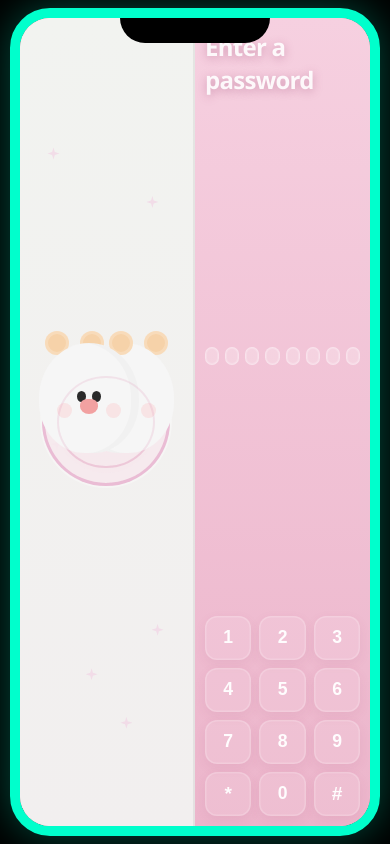
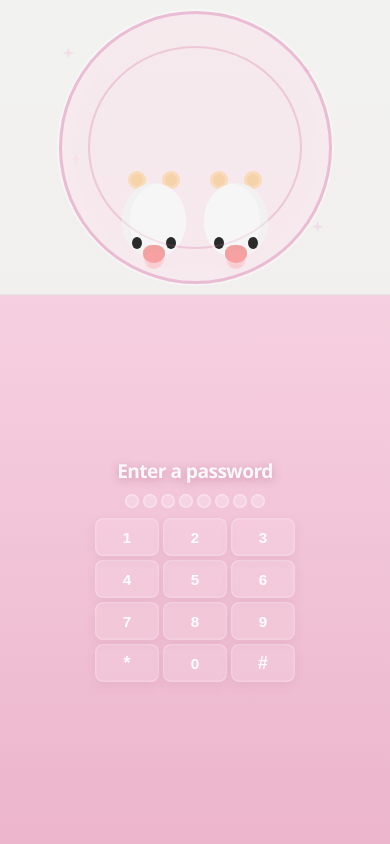
Before and after one commit to Yashguptavii/anniversary-3d-website, a plain HTML site: page index.html in a window 390 px wide. Drawn offline with Linux system fonts and the light colour scheme.

Commit message:
Remove all outer padding and make content fully edge-to-edge without any black borders or spacing

```diff
--- a/index.html
+++ b/index.html
@@ -2,12 +2,11 @@
 <html lang="en">
   <head>
     <meta charset="UTF-8" />
-    <meta name="viewport" content="width=device-width, initial-scale=1.0" />
+    <meta name="viewport" content="width=device-width, initial-scale=1.0, viewport-fit=cover" />
     <title>For My Love</title>
     <link rel="stylesheet" href="style.css" />
   </head>
   <body>
-    <div class="page-shell">
     <div class="screen" id="lockScreen">
       <div class="panel left-panel">
         <div class="love-scene">
@@ -72,7 +71,6 @@
         </div>
       </div>
     </div>
-    </div>
 
     <div class="surprise-screen" id="surpriseScreen" aria-live="polite">
       <div class="floating-hearts">
--- a/style.css
+++ b/style.css
@@ -7,56 +7,30 @@ html, body {
   padding: 0;
   width: 100%;
   height: 100%;
-  min-height: 100vh;
+  max-width: 100%;
+  max-height: 100%;
   font-family: "Segoe UI", Tahoma, Geneva, Verdana, sans-serif;
   background: #000;
   color: #1f1b2c;
+  overflow: hidden;
 }
 
 body {
   display: flex;
   align-items: center;
   justify-content: center;
-  overflow: hidden;
-  background: #000;
-  padding: 0;
-  margin: 0;
-}
-
-.page-shell {
-  width: 90vw;
-  max-width: 420px;
-  height: 95vh;
-  max-height: 900px;
-  border: 12px solid #00ffcc;
-  border-radius: 50px;
-  box-shadow: 0 0 40px rgba(0, 255, 204, 0.3), inset 0 0 20px rgba(0, 0, 0, 0.8);
-  overflow: hidden;
-  display: flex;
-  flex-direction: column;
-  position: relative;
-}
-
-.page-shell::before {
-  content: "";
-  position: absolute;
-  top: 0;
-  left: 50%;
-  transform: translateX(-50%);
-  width: 150px;
-  height: 25px;
-  background: #000;
-  border-radius: 0 0 30px 30px;
-  z-index: 10;
 }
 
 .screen {
-  width: 100%;
-  height: 100%;
+  width: 100vw;
+  height: 100vh;
   display: grid;
-  grid-template-columns: 1fr 1fr;
+  grid-template-columns: 1.05fr 0.95fr;
   background: linear-gradient(135deg, #f5f4f1 0%, #f4f4f4 45%, #f8f5f6 100%);
   overflow: hidden;
+  position: fixed;
+  top: 0;
+  left: 0;
 }
 
 .panel {
@@ -87,7 +61,7 @@ body {
 
 .love-ring {
   position: relative;
-  width: min(74%, 300px);
+  width: min(74%, 430px);
   aspect-ratio: 1;
   border-radius: 50%;
   background: rgba(249, 228, 236, 0.62);
@@ -131,36 +105,36 @@ body {
 
 .bear {
   position: absolute;
-  width: 120px;
-  height: 130px;
-  bottom: 30px;
+  width: 140px;
+  height: 150px;
+  bottom: 42px;
 }
 
 .bear-left {
-  left: 15%;
+  left: 18%;
   transform: scaleX(-1);
 }
 
 .bear-right {
-  right: 15%;
+  right: 18%;
 }
 
 .ear {
   position: absolute;
-  width: 24px;
-  height: 24px;
+  width: 28px;
+  height: 28px;
   background: #f6d2a9;
   border-radius: 50%;
-  top: 8px;
+  top: 10px;
   box-shadow: inset 0 0 0 3px rgba(255, 255, 255, 0.2);
 }
 
-.ear-left { left: 16px; }
-.ear-right { right: 16px; }
+.ear-left { left: 18px; }
+.ear-right { right: 18px; }
 
 .face {
   position: absolute;
-  inset: 20px 10px 0 10px;
+  inset: 22px 12px 0 12px;
   background: #f6f6f6;
   border-radius: 50% 50% 46% 46%;
   box-shadow: inset -8px 0 0 rgba(0, 0, 0, 0.02);
@@ -168,74 +142,72 @@ body {
 
 .eye {
   position: absolute;
-  width: 9px;
-  height: 11px;
+  width: 10px;
+  height: 12px;
   background: #2a2a2a;
   border-radius: 50%;
-  top: 48px;
+  top: 54px;
 }
 
-.eye-left { left: 38px; }
-.eye-right { right: 38px; }
+.eye-left { left: 44px; }
+.eye-right { right: 44px; }
 
 .nose {
   position: absolute;
-  width: 18px;
-  height: 15px;
+  width: 22px;
+  height: 18px;
   background: #f2a1a1;
   border-radius: 50% 50% 60% 60%;
   left: 50%;
-  top: 56px;
+  top: 62px;
   transform: translateX(-50%);
 }
 
 .cheek {
   position: absolute;
-  width: 15px;
-  height: 15px;
+  width: 18px;
+  height: 18px;
   background: rgba(255, 163, 170, 0.22);
   border-radius: 50%;
-  top: 60px;
+  top: 68px;
 }
 
-.cheek-left { left: 18px; }
-.cheek-right { right: 18px; }
+.cheek-left { left: 22px; }
+.cheek-right { right: 22px; }
 
 .keypad-wrap {
   width: 100%;
   height: 100%;
-  padding: 16px 12px 12px 12px;
+  padding: 12px;
   display: flex;
   flex-direction: column;
   align-items: center;
-  justify-content: space-between;
+  justify-content: center;
   gap: 8px;
 }
 
 .keypad-wrap h1 {
   color: rgba(255, 255, 255, 0.9);
   text-shadow: 0 2px 10px rgba(158, 70, 116, 0.4);
-  font-size: 1.8rem;
+  font-size: clamp(1.6rem, 2vw, 2.4rem);
   font-weight: 700;
   margin: 0;
   letter-spacing: -0.03em;
-  flex-shrink: 0;
 }
 
 .code-display {
   display: flex;
   align-items: center;
   justify-content: center;
-  gap: 8px;
-  margin: 0;
+  gap: 6px;
+  margin: 8px 0;
   width: 100%;
-  flex-shrink: 0;
 }
 
 .slot {
-  width: 20px;
-  height: 20px;
-  border-radius: 9px;
+  width: 18px;
+  height: 18px;
+  border-radius: 8px;
   background: rgba(255, 255, 255, 0.24);
   border: 1.5px solid rgba(255, 255, 255, 0.36);
   display: inline-block;
@@ -250,20 +222,18 @@ body {
 .keypad {
   display: grid;
   grid-template-columns: repeat(3, 1fr);
-  gap: 10px;
-  width: 100%;
-  max-width: 280px;
-  flex-shrink: 0;
+  gap: 6px;
+  width: min(100%, 260px);
 }
 
 .keypad-button {
   appearance: none;
   border: none;
-  border-radius: 14px;
-  height: 50px;
+  border-radius: 10px;
+  height: 44px;
   background: rgba(255, 255, 255, 0.12);
   color: rgba(255, 255, 255, 0.96);
-  font-size: 1.3rem;
+  font-size: 1.2rem;
   font-weight: 700;
   cursor: pointer;
   transition: transform 0.12s ease, background 0.12s ease;
@@ -282,10 +252,10 @@ body {
 }
 
 .keypad-button.action {
-  font-size: 1.2rem;
+  font-size: 1.1rem;
 }
 
-body.unlocked .page-shell {
+body.unlocked .screen {
   opacity: 0;
   pointer-events: none;
   transition: opacity 0.9s ease;
@@ -384,67 +354,107 @@ body.unlocked .surprise-screen {
   }
 }
 
-@media (max-width: 600px) {
-  .page-shell {
-    width: 95vw;
-    height: 98vh;
-    border: 10px solid #00ffcc;
-    border-radius: 40px;
+@media (max-width: 820px) {
+  .screen {
+    grid-template-columns: 1fr;
+    grid-template-rows: auto auto;
   }
 
-  .keypad-wrap {
-    padding: 12px 10px 10px 10px;
-    gap: 6px;
+  .left-panel {
+    border-right: none;
+    border-bottom: 1px solid rgba(0, 0, 0, 0.05);
+    min-height: 40vh;
   }
 
-  .keypad-wrap h1 {
-    font-size: 1.5rem;
+  .right-panel {
+    min-height: 60vh;
   }
 
-  .code-display {
-    gap: 6px;
+  .love-ring {
+    width: min(68vw, 300px);
   }
 
-  .slot {
+  .bear {
+    width: 88px;
+    height: 96px;
+    bottom: 24px;
+  }
+
+  .ear {
     width: 18px;
     height: 18px;
   }
 
-  .keypad {
-    gap: 8px;
-    max-width: 240px;
-  }
-
-  .keypad-button {
-    height: 44px;
-    font-size: 1.1rem;
-    border-radius: 12px;
-  }
-}
-
-@media (max-width: 380px) {
-  .page-shell {
-    width: 98vw;
-    height: 99vh;
-    border: 8px solid #00ffcc;
-    border-radius: 35px;
+  .keypad-wrap {
+    padding: 8px;
+    gap: 4px;
   }
 
   .keypad-wrap h1 {
-    font-size: 1.3rem;
+    font-size: 1.4rem;
+    margin-bottom: 2px;
+  }
+
+  .code-display {
+    gap: 4px;
+    margin: 4px 0 6px 0;
+  }
+
+  .slot {
+    width: 14px;
+    height: 14px;
   }
 
   .keypad {
-    max-width: 200px;
+    gap: 4px;
+    width: min(100%, 220px);
   }
 
   .keypad-button {
     height: 40px;
     font-size: 1rem;
+    border-radius: 8px;
   }
 
-  .bear {
-    width: 100px;
-    height: 110px;
+  .message-card {
+    padding: 24px 16px 20px;
+    border-radius: 18px;
+  }
+
+  .message-card h2 {
+    font-size: 1.8rem;
+    margin-bottom: 12px;
+  }
+
+  .message-card p {
+    font-size: 0.95rem;
+    margin-bottom: 12px;
   }
 }
+
+@media (max-width: 420px) {
+  .left-panel {
+    min-height: 35vh;
+  }
+
+  .right-panel {
+    min-height: 65vh;
+  }
+
+  .love-ring {
+    width: 70vw;
+  }
+
+  .keypad-wrap h1 {
+    font-size: 1.2rem;
+  }
+
+  .keypad {
+    width: min(100%, 200px);
+  }
+
+  .keypad-button {
+    height: 38px;
+    font-size: 0.95rem;
+  }
+}
```
Lines whose indentation alone changed are shown as unchanged.
